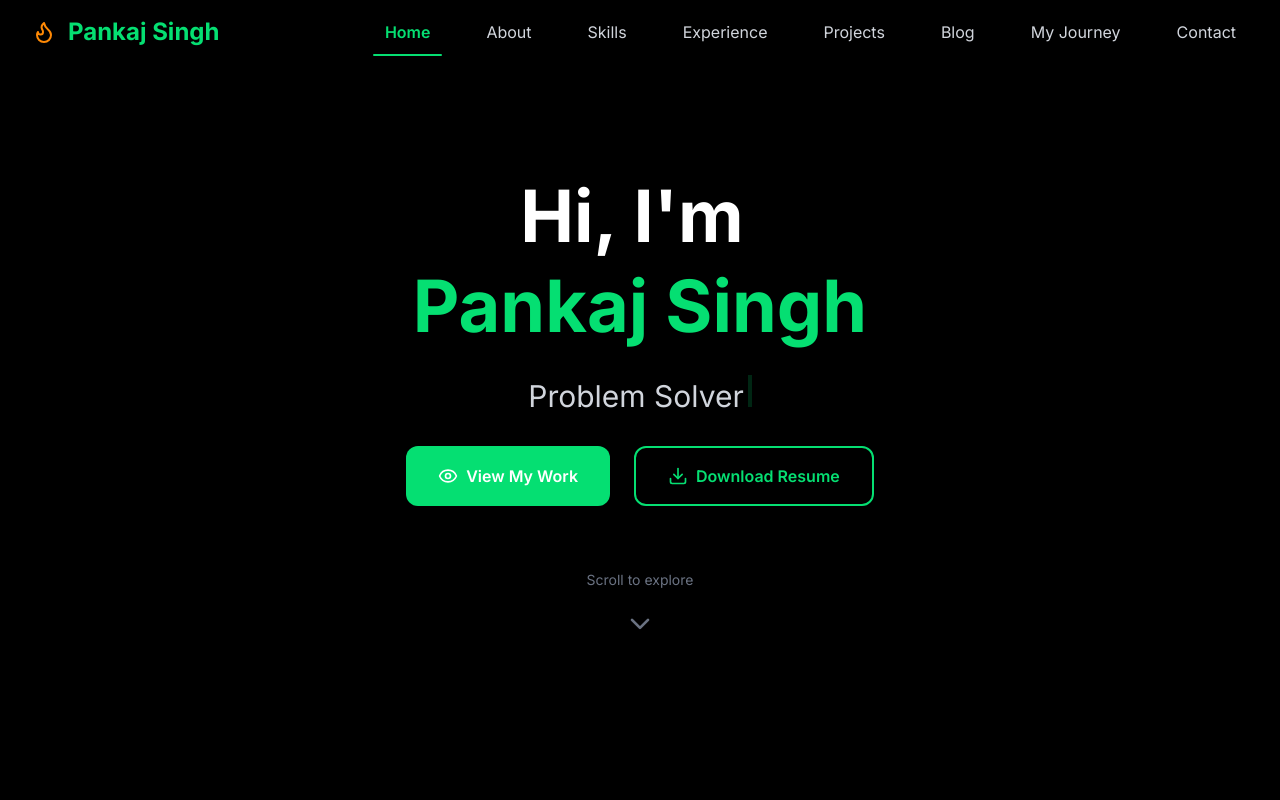
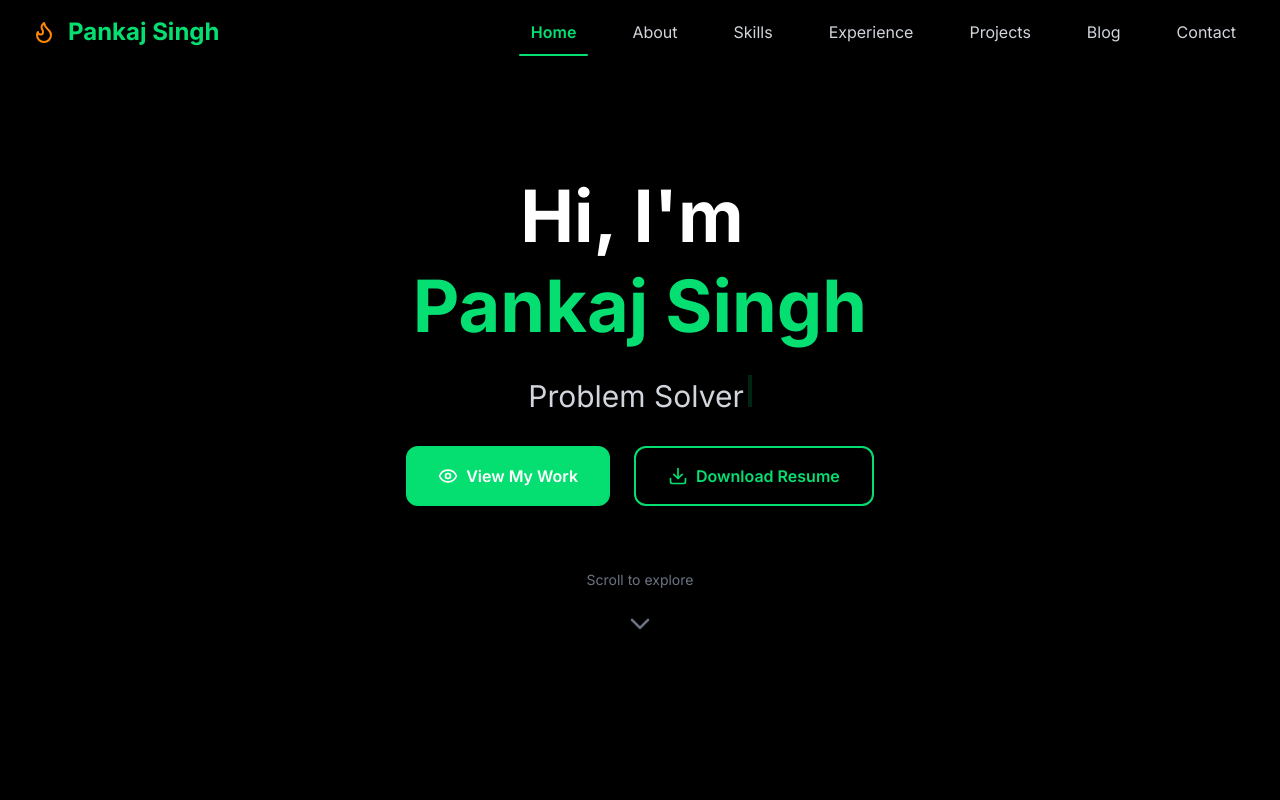
Before and after one commit to PankajSingh34/Portfolio, a React (Vite) app: page / in a window 1280 px wide. Shown: the top 800 px of the page. Built offline with nearby package versions, Linux system fonts and the light colour scheme.

Commit message:
updated my journey

```diff
--- a/src/components/Navbar.jsx
+++ b/src/components/Navbar.jsx
@@ -18,7 +18,6 @@ const Navbar = () => {
     { id: "experience", label: "Experience" },
     { id: "projects", label: "Projects" },
     { id: "blog", label: "Blog" },
-    { id: "beyond-code", label: "My Journey" },
     { id: "contact", label: "Contact" },
   ];
 
```
